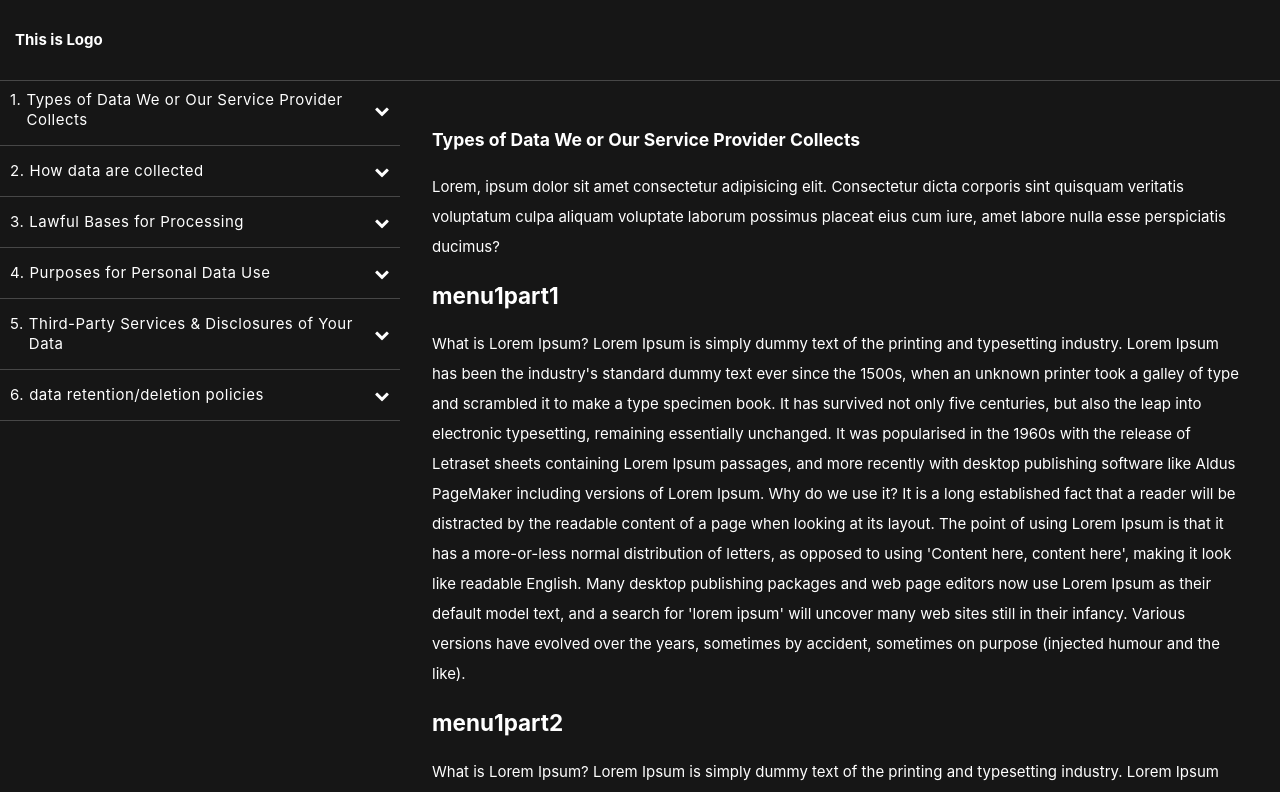
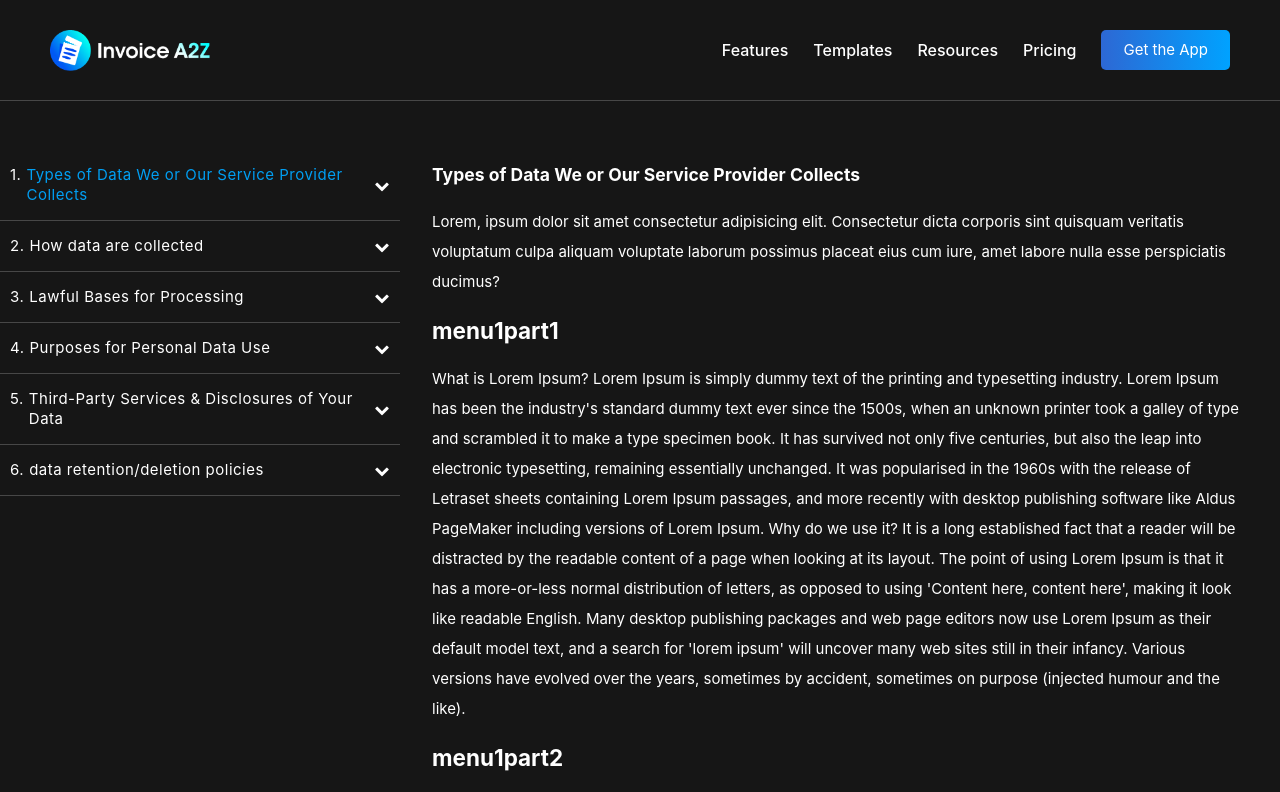
Before and after one commit to shirjoybhuban/t_privacy, a plain HTML site: page index.html in a window 1280 px wide. Shown: the top 792 px of the page. Drawn offline with Linux system fonts and the light colour scheme; a web font is replaced by a local one.

Commit message:
JS added for scroll view

```diff
--- a/index.html
+++ b/index.html
@@ -11,15 +11,28 @@
   </head>
   <body>
     <header class="header">
-      <strong>This is Logo</strong>
+      <div class="head-body">
+        <img src="img/invoiceA2Z.png" alt="invoice A2Z Logo">
+        <div class="top-nav">
+          <p class="top-nav-li">Features</p>
+          <p class="top-nav-li">Templates</p>
+          <p class="top-nav-li">Resources</p>
+          <p class="top-nav-li">Pricing</p>
+          <p class="bt-grad">
+            Get the App
+          </p>
+        </div>
+      </div>
     </header>
     <main>
       <div class="mobile-dropdown">
           <p>Table of Content</p>
           <i class="fa fa-chevron-down" aria-hidden="true"></i>
       </div>
+      <!-- Sidebar -->
       <nav class="navigation" id="aside">
         <ul>
+          <!-- Sidebar item -->
           <li class="menu-list" id="menuOne">
             <div class="item">
               <div>
@@ -30,6 +43,7 @@
               </div>
               <i class="fa fa-chevron-down" aria-hidden="true"></i>
             </div>
+            <!-- Sidebar child item -->
             <ul class="child-item d-none">
               <li>
                 <a href="#menuOne-section"
@@ -159,6 +173,7 @@
           </li>
         </ul>
       </nav>
+      <!-- Body -->
       <div class="main-content">
         <section id="menuOne-section">
           <h3>Types of Data We or Our Service Provider Collects</h3>
@@ -168,6 +183,7 @@
             aliquam voluptate laborum possimus placeat eius cum iure, amet
             labore nulla esse perspiciatis ducimus?
           </p>
+          <!-- Child Body -->
           <div class="inner-section">
             <div id="menuOne-1">
               <h1>menu1part1</h1>
--- /dev/null
+++ b/js/app.js
@@ -0,0 +1,76 @@
+// Get all sections that have an ID defined
+const sections = document.querySelectorAll("section[id]");
+window.addEventListener("scroll", navHighlighter);
+
+function navHighlighter() {
+  let scrollY = window.scrollY;
+  sections.forEach((current) => {
+    const sectionHeight = current.offsetHeight;
+    const sectionTop = current.offsetTop - 400;
+    let sectionId = current.getAttribute("id");
+    let menuId = sectionId.split("-")[0];
+
+    if (menuId && menuId != "") {
+      let hyperlink = document.querySelector(
+        ".navigation ul li[id*=" + menuId + "] div a"
+      );
+
+      let parent = document.querySelector(
+        ".navigation ul li[id*=" + menuId + "]"
+      );
+      let secondChild = parent?.childNodes[3];
+      if (scrollY > sectionTop && scrollY <= sectionTop + sectionHeight) {
+        hyperlink.classList.add("active-parent");
+        if (secondChild && secondChild.classList.contains("d-none")) {
+          secondChild.classList.remove("d-none");
+          secondChild.classList.add("d-block");
+        }
+        childnNvHighlighter(current, parent);
+      } else {
+        hyperlink.classList.remove("active-parent");
+        if (secondChild && secondChild.classList.contains("d-block")) {
+          secondChild.classList.remove("d-block");
+          secondChild.classList.add("d-none");
+        }
+      }
+    } else {
+      alert("Something went wrong.");
+    }
+  });
+}
+
+function childnNvHighlighter(current, menu) {
+  let scrollVertical = window.scrollY;
+
+  //Menu
+  let childMenu = menu.children[1];
+  let childMenuList = childMenu.children;
+  //Section
+  let child = current.querySelectorAll(".inner-section");
+  let childList = child[0]?.children;
+
+  childList &&
+    childList?.length > 0 &&
+    Object.keys(childList).forEach((key) => {
+      let childSectionId = childList[key].getAttribute("id");
+      let childMenuIndex = parseInt(childSectionId.split("-")[1]) - 1;
+      const childSectionHeight = childList[key].offsetHeight;
+      const childSectionTop = childList[key].offsetTop - 550;
+      let singleChild = childMenuList[childMenuIndex];
+      // console.log("childMenu",childSectionId);
+      // console.log("childMenuList",childMenuList);
+      // console.log("childMenuIndex",childMenuIndex);
+      //  console.log("singleChild",singleChild);
+      if (
+        singleChild && scrollVertical > childSectionTop &&
+        scrollVertical <= childSectionTop + childSectionHeight
+      ) {
+        singleChild.children[0].classList.add("active-child");
+        // console.log('Adding');
+
+      } else {
+        singleChild.children[0].classList.remove("active-child");
+        // console.log('Removing');
+      }
+    });
+}
--- a/styles/responsive.css
+++ b/styles/responsive.css
@@ -27,4 +27,10 @@
       .mobile-dropdown {
         display: flex;
       }
+      header {
+        padding: 5px 10px;
+      }
+      header .head-body .top-nav .top-nav-li {
+        display: none;
+      }
  }
--- a/styles/styles.css
+++ b/styles/styles.css
@@ -19,10 +19,58 @@ body {
 
 header {
   width: 100%;
-  padding: 25px 15px;
+  padding: 15px 50px;
   border-bottom: 1px solid #474747 ;
   position: fixed;
   background: #161616;
+  display: flex;
+  align-items: center;
+}
+
+header .head-body{
+  width: 100%;
+  display: flex;
+  align-items: center;
+  justify-content: space-between;
+}
+
+header .head-body .top-nav{
+  display: flex;
+  align-items: center;
+  gap:25px;
+  flex-wrap: wrap;
+}
+
+.bt-grad{
+  background-image: linear-gradient(to right, #2D68D4 0%, #00A2FF  100%);
+  padding: 5px 22px;
+  text-align: center;
+  transition: 0.5s;
+  color: white;
+  border-radius: 5px;
+  cursor: pointer;
+}
+
+.bt-grad:hover{
+  background-image: linear-gradient(to right, #00A2FF 0%, #2D68D4  100%);
+}
+
+header .head-body .top-nav .top-nav-li{
+  font-size: 16px;
+  font-weight: 500;
+  color: "#E0E0E0";
+  margin: 0px;
+  padding: 0px;
+  cursor: pointer;
+}
+
+header .head-body .top-nav .top-nav-li:hover{
+  color: #009ff3;
+}
+
+header img{
+  width: 160px;
+  height: 41px;
 }
 
 main {
@@ -37,7 +85,7 @@ nav {
   width: 400px;
   height: 100vh;
   position: fixed;
-  margin-top: 50px;
+  margin-top: 125px;
 }
 
 nav ul {
@@ -113,7 +161,7 @@ nav li .child-item li a {
 
 .main-content {
   margin-left: 400px;
-  margin-top: 50px;
+  margin-top: 85px;
   width: 100%;
 }
 
@@ -144,13 +192,13 @@ section {
   align-items: center;
   border-bottom: 1px solid #474747 ;
   color: #B4B4B4;
-  padding: 0px 18px;
+  padding: 0px 10px;
   font-size: 17px;
   font-weight: 700;
   line-height: 18px;
   transition: all ease-out 250ms;
   cursor: pointer;
-  margin-top: 45px;
+  margin-top: 55px;
 }
 
 .mobile-dropdown i{
```
Also changed, not shown: img/invoiceA2Z.png (added), 1 other file.
